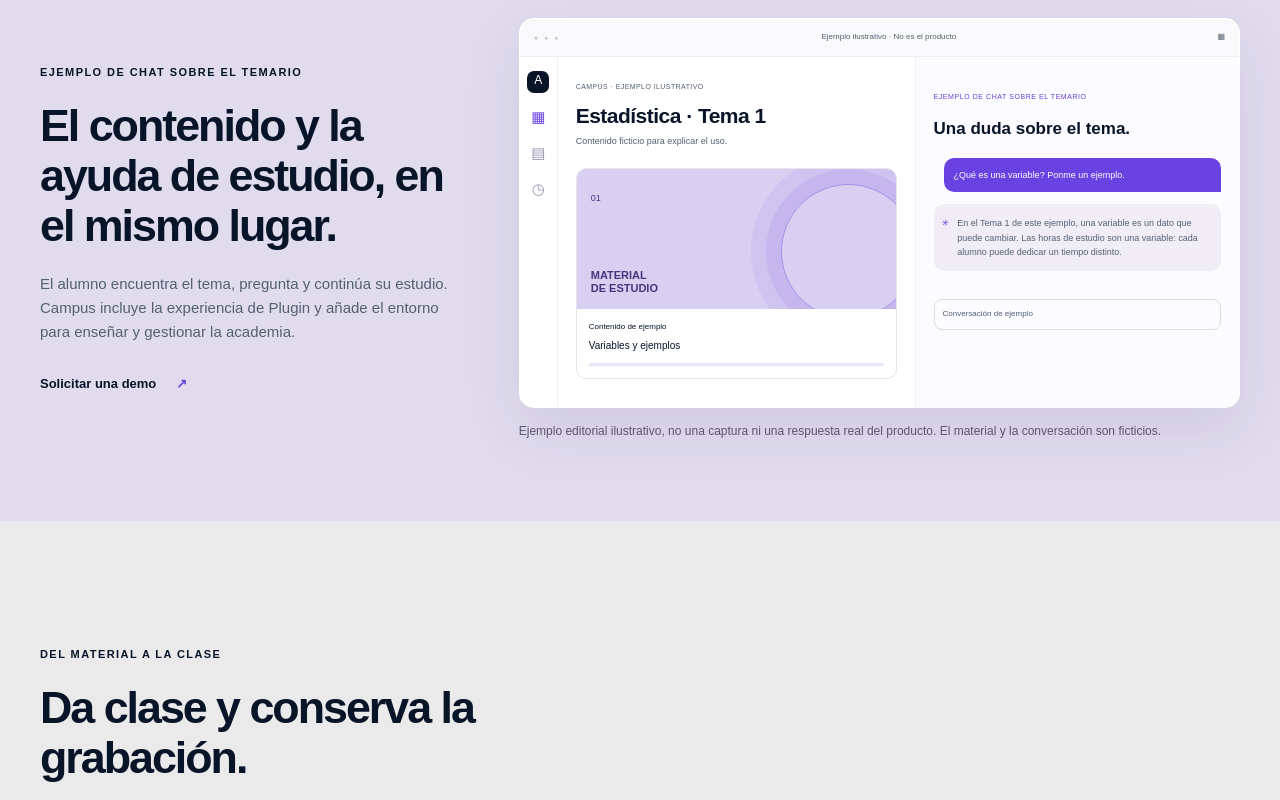
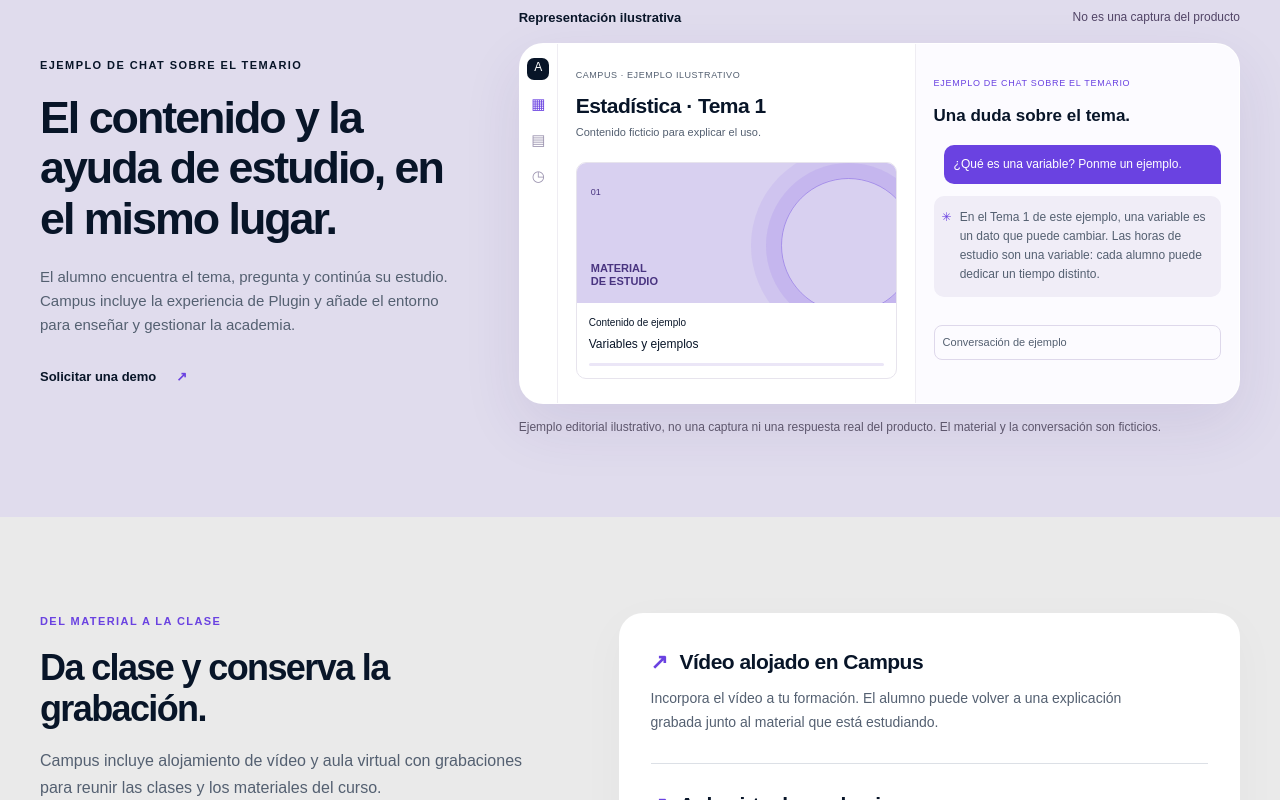
Before and after one commit to Deika79/DuxBrain-Landings, a Next.js app: page /campus in a window 1280 px wide. Shown: the part 1600-2400 px from the top of the page. Built offline with nearby package versions, Linux system fonts and the light colour scheme; a web font is replaced by a local one.

Commit message:
style: refine landing layouts and document required official assets

```diff
--- a/src/app/globals.css
+++ b/src/app/globals.css
@@ -81,11 +81,16 @@ fieldset:disabled .button { opacity: .7; cursor: default; transform: none; }
 .section-nav { display: flex; flex-wrap: wrap; gap: 10px; padding-block: 0 20px; }
 .section-nav a { min-height: 44px; display: inline-flex; align-items: center; padding: 8px 16px; border: 1px solid #08152824; border-radius: 100px; font-size: 13px; font-weight: 500; background: var(--surface); }
 .section-nav a:hover { color: var(--purple); border-color: var(--purple); }
-.feature-grid { display: grid; grid-template-columns: repeat(auto-fit, minmax(min(100%, 280px), 1fr)); gap: 16px; }
+.feature-grid { display: grid; gap: 0; background: var(--surface); border-radius: var(--radius); padding: 4px 24px; box-shadow: var(--shadow); }
 .feature-description { margin-top: 18px; font-size: 16px; line-height: 1.7; }
-.feature-section { scroll-margin-top: 24px; }
-.feature-card { border-top: 3px solid var(--purple); }
-.feature-card p { max-width: 70ch; }
+.feature-section { scroll-margin-top: 24px; border-bottom: 1px solid #08152816; padding-block: 48px; }
+.feature-section .section-heading { margin-bottom: 24px; }
+.feature-section .eyebrow { color: var(--purple); }
+.feature-item { padding-block: 24px; }
+.feature-item + .feature-item { border-top: 1px solid var(--line); }
+.feature-item h3 { display: flex; gap: 12px; font-size: 19px; line-height: 1.25; }
+.feature-item h3 span { color: var(--purple); flex-shrink: 0; }
+.feature-item p { max-width: 65ch; font-size: 14px; margin-top: 12px; line-height: 1.7; }
 .section-heading { max-width: 620px; margin-bottom: 32px; }
 .section-heading .eyebrow, .demo-copy .eyebrow, .faq-section .eyebrow { margin-bottom: 18px; }
 .benefit-grid { display: grid; gap: 16px; }
@@ -93,38 +98,38 @@ fieldset:disabled .button { opacity: .7; cursor: default; transform: none; }
 .feature-number { display: flex; justify-content: space-between; font-size: 12px; color: var(--purple); margin-bottom: 36px; }
 .feature-number > span { font-size: 25px; line-height: 1; }
 .benefit-card p { font-size: 14px; margin-top: 14px; }
-.demo-section { background: #e0dced; margin-block: 50px; padding-block: 64px; overflow: hidden; }
+.demo-section { background: #e0dced; margin-block: 40px; padding-block: 64px; overflow: hidden; }
 .demo-layout { display: grid; gap: 36px; align-items: center; }
 .demo-copy p { margin: 22px 0 26px; font-size: 15px; }
 .demo-figure { margin: 0; min-width: 0; }
-.product-window { border-radius: 15px; background: white; overflow: hidden; box-shadow: 0 22px 60px #422a7819; border: 1px solid #ffffff80; }
-.window-top { height: 38px; display: flex; align-items: center; justify-content: space-between; padding: 0 14px; background: #f9f9fb; border-bottom: 1px solid #eee; font-size: 8px; color: var(--muted); }
-.window-dots { letter-spacing: 2px; font-size: 7px; color: #c8c4d3; }
+.illustration-label { display: flex; flex-direction: column; gap: 2px; margin-bottom: 14px; font-size: 13px; font-weight: 600; color: var(--ink); }
+.illustration-label span { font-size: 12px; font-weight: 400; color: #514466; }
+.product-window { border-radius: var(--radius); background: white; overflow: hidden; box-shadow: 0 22px 60px #422a7819; border: 1px solid #ffffff80; }
 .product-body { display: grid; grid-template-columns: 36px minmax(0, 1fr); min-height: 295px; }
 .mock-sidebar { display: flex; flex-direction: column; align-items: center; padding: 14px 0; gap: 12px; border-right: 1px solid #efedf3; }
 .mock-square { width: 22px; height: 22px; background: var(--ink); color: white; border-radius: 7px; text-align: center; font-size: 12px; }
 .mock-nav { font-size: 15px; color: #9b93af; }
 .mock-nav.active { color: var(--purple); }
 .mock-main { padding: 22px 16px; }
-.mock-kicker { font-size: 7px; letter-spacing: .06em; color: var(--muted); margin-bottom: 12px; }
+.mock-kicker { font-size: 9px; letter-spacing: .06em; color: var(--muted); margin-bottom: 12px; }
 .mock-main h3 { font-size: 18px; }
-.mock-subtitle { font-size: 9px; margin-top: 6px; }
+.mock-subtitle { font-size: 11px; margin-top: 6px; }
 .course-preview { margin-top: 20px; border: 1px solid #e7e4ed; border-radius: 10px; overflow: hidden; }
 .course-art { background: #d8d0f0; height: 112px; position: relative; overflow: hidden; padding: 14px; color: #493480; }
 .course-art > span:first-child { font-size: 9px; }
 .art-caption { position: absolute; left: 14px; bottom: 14px; font-size: 11px; font-weight: 600; line-height: 1.2; }
 .orbit { position: absolute; border: 1px solid #6a42e175; border-radius: 50%; width: 135px; height: 135px; right: -20px; top: 15px; box-shadow: 0 0 0 15px #6a42e11a, 0 0 0 30px #6a42e115; }
-.course-bottom { padding: 12px; display: grid; gap: 4px; font-size: 8px; }
-.course-bottom strong { font-size: 10px; font-weight: 500; }
+.course-bottom { padding: 12px; display: grid; gap: 4px; font-size: 10px; }
+.course-bottom strong { font-size: 12px; font-weight: 500; }
 .course-line { width: 100%; height: 3px; background: #ebe6f7; margin-top: 5px; border-radius: 10px; }
 .mock-panel { grid-column: 2; border-top: 1px solid #efedf3; padding: 20px 16px; background: #fcfbff; }
-.panel-tag { font-size: 7px; color: var(--purple); letter-spacing: .08em; }
+.panel-tag { font-size: 9px; color: var(--purple); letter-spacing: .08em; }
 .mock-panel h4 { font-size: 17px; margin-top: 12px; }
-.chat-question { margin: 20px 0 12px 10px; background: var(--purple); color: white; border-radius: 10px 10px 0 10px; padding: 10px; font-size: 9px; }
-.chat-answer { display: flex; gap: 8px; font-size: 9px; background: #f0edf7; padding: 12px 8px; border-radius: 10px; }
+.chat-question { margin: 20px 0 12px 10px; background: var(--purple); color: white; border-radius: 10px 10px 0 10px; padding: 10px; font-size: 12px; }
+.chat-answer { display: flex; gap: 8px; font-size: 12px; background: #f0edf7; padding: 12px 8px; border-radius: 10px; }
 .ai-mark { color: var(--purple); }
-.mock-input { margin-top: 28px; padding: 8px; border: 1px solid #ded8eb; border-radius: 8px; font-size: 8px; color: var(--muted); display: flex; justify-content: space-between; }
-.control-list { margin-top: 24px; font-size: 10px; }
+.mock-input { margin-top: 28px; padding: 8px; border: 1px solid #ded8eb; border-radius: 8px; font-size: 11px; color: var(--muted); display: flex; justify-content: space-between; }
+.control-list { margin-top: 24px; font-size: 12px; }
 .control-list > div { display: flex; justify-content: space-between; gap: 16px; padding: 15px 0; border-bottom: 1px solid #e4deef; }
 .control-list > div > span:last-child { color: var(--purple); }
 figcaption { font-size: 12px; color: #5d566c; margin-top: 14px; }
@@ -143,10 +148,11 @@ details p { font-size: 14px; line-height: 1.75; padding-top: 16px; padding-right
 .final-cta .eyebrow { color: #ddd3ff; margin-bottom: 18px; }
 .final-cta p { color: #e7deff; font-size: 14px; margin-top: 20px; max-width: 400px; }
 .final-cta .button { flex-shrink: 0; }
-.footer { border-top: 1px solid #08152824; padding-block: 28px; display: flex; flex-wrap: wrap; gap: 18px 24px; align-items: center; font-size: 11px; }
+.footer { padding: 28px; margin-bottom: 24px; border-radius: var(--radius); background: var(--ink); color: white; display: flex; flex-wrap: wrap; gap: 18px 24px; align-items: center; font-size: 12px; }
 .footer .brand-text { font-size: 21px; }
-.footer p { flex-basis: 100%; }
-.footer > span:last-child { color: var(--muted); }
+.footer p { flex-basis: 100%; color: #bfc8d7; }
+.footer > span:last-child { color: #bfc8d7; }
+.footer a { text-decoration: underline; text-underline-offset: 4px; }
 .skip-link { position: absolute; left: 20px; top: -100px; background: white; padding: 14px; z-index: 10; }
 .skip-link:focus { top: 12px; }
 .review-page { padding-block: 48px; }
@@ -185,6 +191,13 @@ details p { font-size: 14px; line-height: 1.75; padding-top: 16px; padding-right
   .benefit-card h3 { font-size: 24px; }
   .demo-section { padding-block: 80px; }
   .demo-layout { grid-template-columns: .85fr 1.5fr; gap: 70px; }
+  .illustration-label { flex-direction: row; justify-content: space-between; gap: 12px; }
+  .feature-section { display: grid; grid-template-columns: minmax(0, .9fr) minmax(0, 1.1fr); gap: 70px; align-items: start; padding-block: 56px; }
+  .feature-section .section-heading { margin-bottom: 0; }
+  .feature-section h2 { font-size: 36px; }
+  .feature-grid { padding: 8px 32px; }
+  .feature-item { padding-block: 28px; }
+  .feature-item h3 { font-size: 21px; }
   .mock-main { padding: 24px 18px; }
   .mock-main h3 { font-size: 21px; }
   .course-art { height: 140px; }
--- a/src/components/landing.tsx
+++ b/src/components/landing.tsx
@@ -41,13 +41,13 @@ export function SectionNavigation({ content: c }: { content: LandingContent }) {
 export function FeatureSections({ content: c }: { content: LandingContent }) {
   return c.sections.map(section => <section className="section container feature-section" id={section.id} key={section.id} aria-labelledby={`${section.id}-title`}>
     <div className="section-heading"><span className="eyebrow">{section.eyebrow}</span><h2 id={`${section.id}-title`}>{section.title}</h2><p className="feature-description">{section.description}</p></div>
-    <div className="feature-grid">{section.items.map(item => <article className="benefit-card feature-card" key={item.title}><h3>{item.title}</h3><p>{item.text}</p></article>)}</div>
+    <div className="feature-grid">{section.items.map(item => <article className="feature-item" key={item.title}><h3><span aria-hidden="true">↗</span>{item.title}</h3><p>{item.text}</p></article>)}</div>
   </section>);
 }
 
 export function VisualDemo({ content: c }: { content: LandingContent }) {
   return <section className="demo-section" id="en-accion"><div className="container demo-layout"><div className="demo-copy"><span className="eyebrow">{c.demo.panelLabel}</span><h2>{c.demoTitle}</h2><p>{c.demoText}</p><a className="text-link" href="#demo">Solicitar una demo <span aria-hidden="true">↗</span></a></div>
-    <figure className="demo-figure"><div className="product-window"><div className="window-top"><span className="window-dots" aria-hidden="true">● ● ●</span><span>Ejemplo ilustrativo · No es el producto</span><span aria-hidden="true">▦</span></div>
+    <figure className="demo-figure"><div className="illustration-label">Representación ilustrativa<span>No es una captura del producto</span></div><div className="product-window">
       <div className="product-body"><aside className="mock-sidebar" aria-hidden="true"><span className="mock-square">A</span><span className="mock-nav active">▦</span><span className="mock-nav">▤</span><span className="mock-nav">◷</span></aside>
       <div className="mock-main"><div className="mock-kicker">CAMPUS · EJEMPLO ILUSTRATIVO</div><h3>{c.demo.courseTitle}</h3><p className="mock-subtitle">{c.demo.subtitle}</p>
       <div className="course-preview"><div className="course-art" aria-hidden="true"><span>01</span><div className="orbit" /><span className="art-caption">MATERIAL<br />DE ESTUDIO</span></div><div className="course-bottom"><span>Contenido de ejemplo</span><strong>{c.demo.material}</strong><span className="course-line" /></div></div>
```
Also changed, not shown: public/brand/README.md, 8 other files (tests, documents, lock files or other folders).
